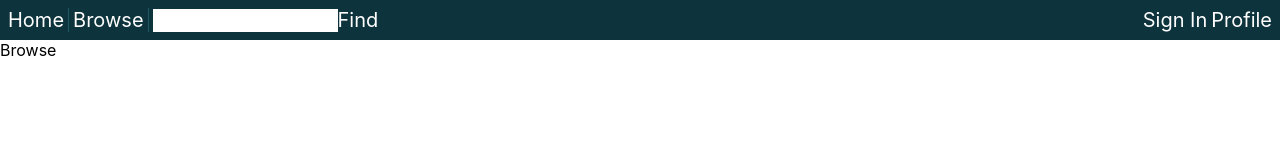
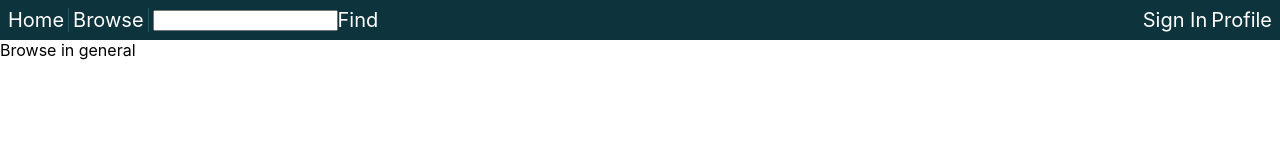
Before and after one commit to Cameronl14320/symphony-gallery, a Next.js app: page /browse in a window 1280 px wide. Shown: the top 160 px of the page. Built offline with nearby package versions, Linux system fonts and the light colour scheme; no server answers.

Commit message:
Browse via search

```diff
--- a/components/header/header.tsx
+++ b/components/header/header.tsx
@@ -1,16 +1,19 @@
 import Link from "next/link";
 import styles from "./header.module.scss";
-import { useState } from "react";
+import {useEffect, useState} from "react";
 import { firebaseAuth } from "../../config/firebase";
 import { onAuthStateChanged } from "@firebase/auth";
 import { Browse, Profile, SignIn } from "../../config/routes";
+import {useRouter} from "next/router";
 
 
 export const Header = () => {
     const [signedIn, setSignedIn] = useState(!!firebaseAuth.currentUser);
+    const [searchString, setSearchString] = useState<string>("");
+    const router = useRouter();
 
     onAuthStateChanged(firebaseAuth, (user) => {
-       setSignedIn(!!user);
+        setSignedIn(!!user);
     });
 
     return (
@@ -24,13 +27,13 @@ export const Header = () => {
                 </li>
                 <li>
                     <div className={styles.search}>
-                        <input type={"string"} className={styles.searchBar}/>
-                        <Link href={Browse}>Find</Link>
+                        <input type="search" value={searchString} onChange={e => setSearchString(e.target.value)}></input>
+                        <Link href={{pathname: Browse, query: { searchString: searchString }}}>Find</Link>
                     </div>
                 </li>
             </ul>
             <ul className={styles.right}>
-                <div style={{display: signedIn ? "none" : "block"}}>
+                <div style={{display: signedIn || router.route === SignIn ? "none" : "block"}}>
                     <Link href={SignIn}>Sign In</Link>
                 </div>
                 <div onClick={() => firebaseAuth.signOut()} style={{display: signedIn ? "block" : "none"}}>Sign Out</div>
--- a/pages/account/sign-in.tsx
+++ b/pages/account/sign-in.tsx
@@ -51,10 +51,9 @@ export const SignIn = () => {
             <div className={styles.content}>
                 <p style={{display: !!error ? "block" : "none"}}>{error}</p>
                 <label>Email</label>
-                <input type="email" id="email" value={email} onChange={(event) => setEmail(event.target.value)}></input>
+                <input type="email" id="email" value={email} onChange={(event) => setEmail(event.target.value)} required/>
                 <label>Password</label>
-                <input type="password" id="password" value={password} onChange={(event) => setPassword(event.target.value)}></input>
-
+                <input type="password" id="password" value={password} onChange={(event) => setPassword(event.target.value)} required/>
                 <button onClick={() => handleStandardSignIn()}>Sign in</button>
                 <Link href={SignUp}>
                     Sign up
--- a/pages/account/sign-up.tsx
+++ b/pages/account/sign-up.tsx
@@ -55,11 +55,11 @@ export const SignUp = () => {
     return (
         <div>
             <label>Nickname</label>
-            <input type="string" id="nickname" value={nickname} onChange={(event) => setNickname(event.target.value)}></input>
+            <input type="string" id="nickname" value={nickname} onChange={(event) => setNickname(event.target.value)} required/>
             <label>Email</label>
-            <input type="email" id="email" value={email} onChange={(event) => setEmail(event.target.value)}></input>
+            <input type="email" id="email" value={email} onChange={(event) => setEmail(event.target.value)} required/>
             <label>Password</label>
-            <input type="password" id="password" value={password} onChange={(event) => setPassword(event.target.value)}></input>
+            <input type="password" id="password" value={password} onChange={(event) => setPassword(event.target.value)} required/>
             <button onClick={() => handleSignUp()}>Submit</button>
         </div>
     );
--- a/pages/browse.tsx
+++ b/pages/browse.tsx
@@ -1,11 +1,22 @@
-import { getAuth } from "@firebase/auth";
+import { firebaseAuth } from "../config/firebase";
+import {useRouter} from "next/router";
 
 export const Browse = () => {
-    const auth = getAuth();
+    const router = useRouter();
+
+    const searchString = router.query.searchString as string;
+
+    if (!!searchString) {
+        return (
+          <div>
+              Browsing for {searchString}
+          </div>
+        );
+    }
 
     return (
         <div>
-            Browse
+            Browse in general
         </div>
     )
 }
--- a/pages/profile.tsx
+++ b/pages/profile.tsx
@@ -1,7 +1,7 @@
 import { useRouter } from "next/router";
 import { useEffect } from "react";
 import { firebaseAuth } from "../config/firebase";
-import { Browse, Root, SignIn } from "../config/routes";
+import { Browse, SignIn } from "../config/routes";
 import { onAuthStateChanged } from "@firebase/auth";
 
 
```
